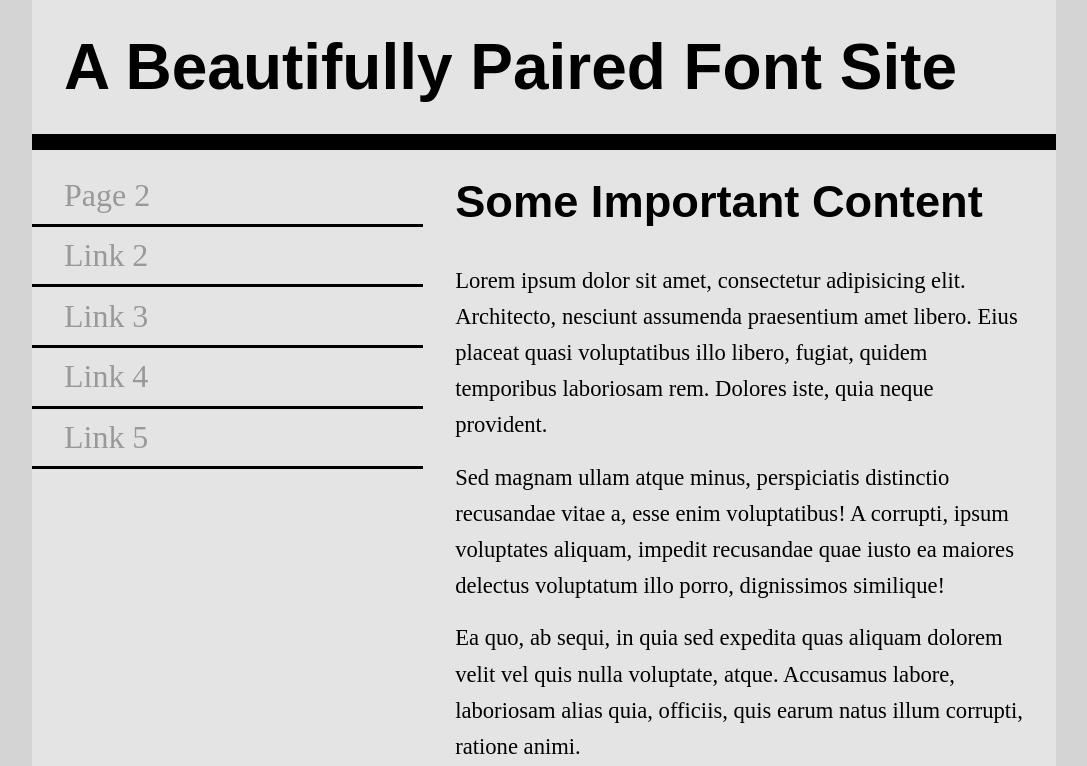
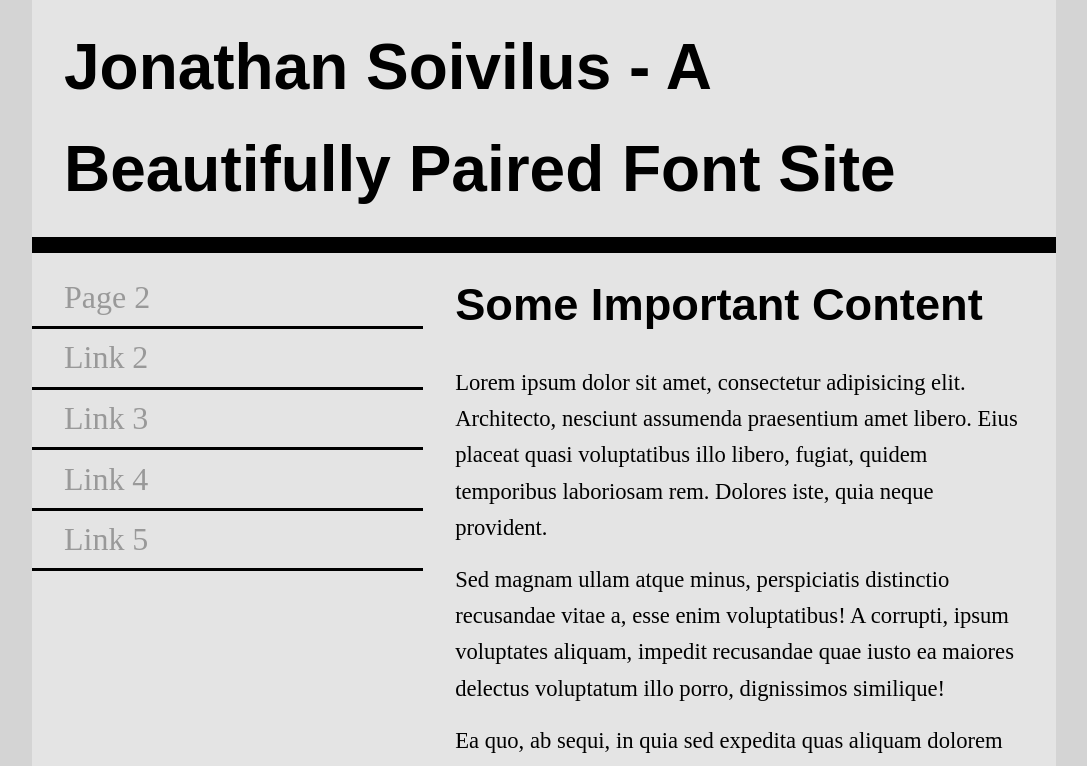
Before and after one commit to jonlive/Fonts, a plain HTML site: page index.html in a window 1280 px wide. Shown: the top 766 px of the page, without its empty margins (96-1183 px from the left). Drawn offline with Linux system fonts and the light colour scheme.

Commit message:
Update index.html

```diff
--- a/index.html
+++ b/index.html
@@ -16,7 +16,7 @@
 <body>
     <div class="wrapper">
         <header>
-            <h1>A Beautifully Paired Font Site</h1>
+            <h1>Jonathan Soivilus - A Beautifully Paired Font Site</h1>
         </header>
         <nav>
             <ul>
```
